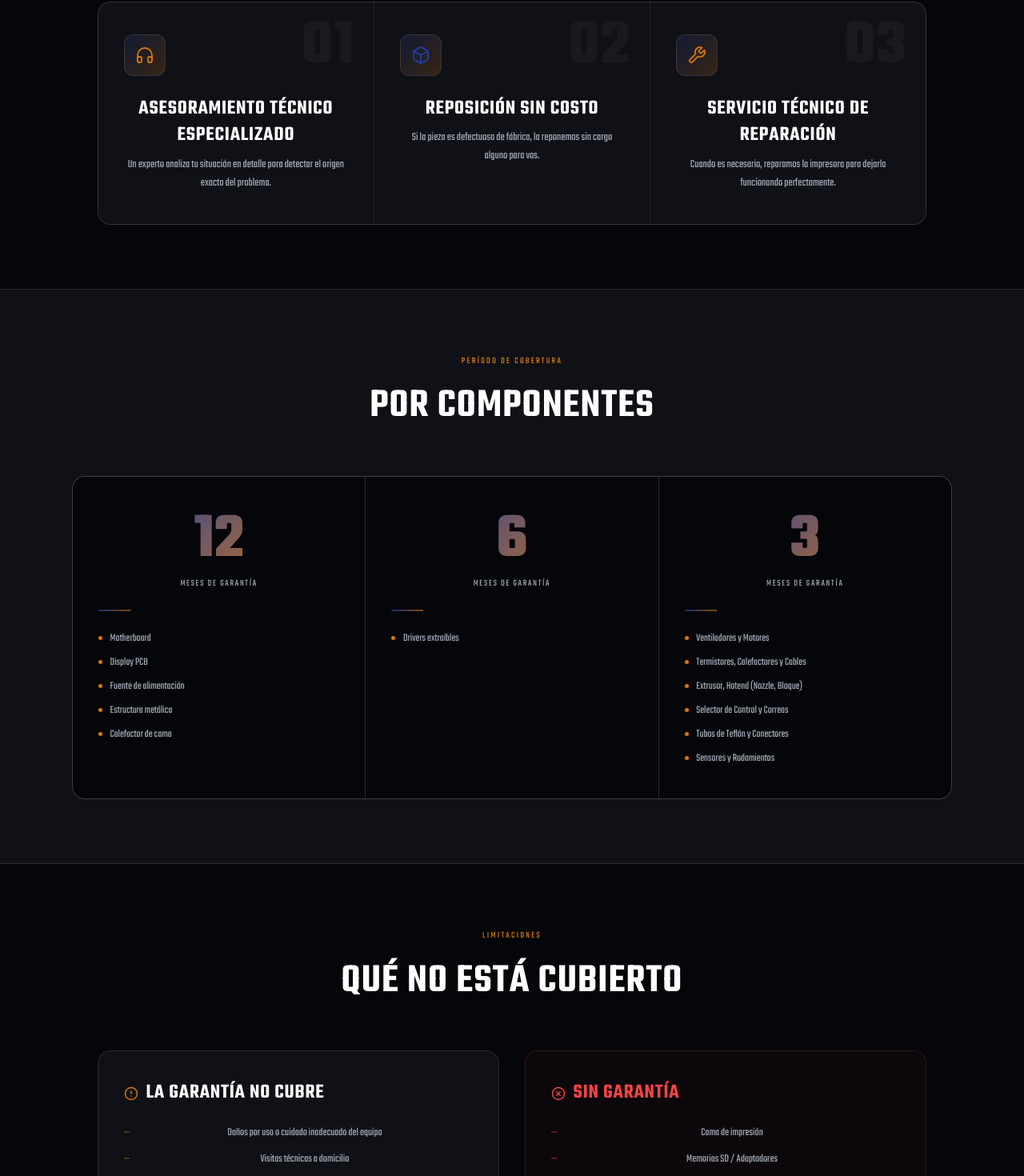
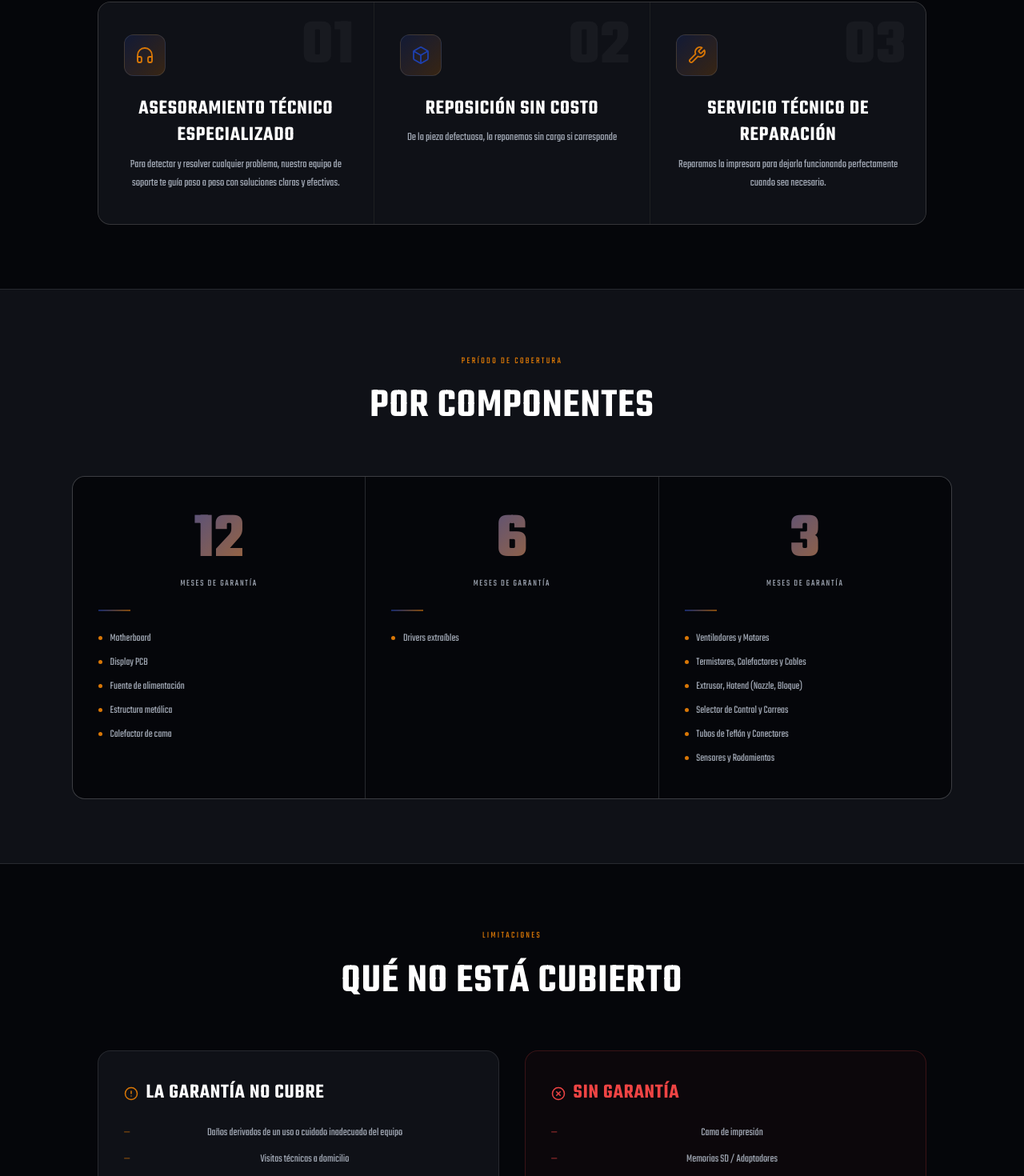
Before and after one commit to Nico0105/Ingenia-Print-Campus, a React (Create React App) app in the folder Frontend/: page /Garantia in a window 1280 px wide. Shown: the part 1151-2621 px from the top of the page at 80% size. Built offline with nearby package versions, Linux system fonts and the light colour scheme; no server answers.

Commit message:
Fix texts

```diff
--- a/Frontend/src/Pages/Garantia.jsx
+++ b/Frontend/src/Pages/Garantia.jsx
@@ -64,19 +64,19 @@ const SERVICES = [
     number: '01',
     icon: <HeadsetIcon />,
     title: 'Asesoramiento técnico especializado',
-    desc: 'Un experto analiza tu situación en detalle para detectar el origen exacto del problema.',
+    desc: 'Para detectar y resolver cualquier problema, nuestro equipo de soporte te guía paso a paso con soluciones claras y efectivas.',
   },
   {
     number: '02',
     icon: <BoxIcon />,
     title: 'Reposición sin costo',
-    desc: 'Si la pieza es defectuosa de fábrica, la reponemos sin cargo alguno para vos.',
+    desc: 'De la pieza defectuosa, la reponemos sin cargo si corresponde',
   },
   {
     number: '03',
     icon: <WrenchIcon />,
     title: 'Servicio técnico de reparación',
-    desc: 'Cuando es necesario, reparamos la impresora para dejarla funcionando perfectamente.',
+    desc: 'Reparamos la impresora para dejarla funcionando perfectamente cuando sea necesario.',
   },
 ];
 
@@ -190,10 +190,9 @@ export default function Garantia() {
               La garantía no cubre
             </div>
             <ul className="garantia-exclusion-list">
-              <li>Daños por uso o cuidado inadecuado del equipo</li>
+              <li>Daños derivados de un uso o cuidado inadecuado del equipo</li>
               <li>Visitas técnicas a domicilio</li>
-              <li>Falta de mantenimiento o limpieza</li>
-              <li>Uso en condiciones inadecuadas</li>
+              <li>Falta de mantenimiento o limpieza o uso en condiciones inadecuadas</li>
               <li>Destapado del hotend</li>
             </ul>
           </div>
@@ -224,7 +223,7 @@ export default function Garantia() {
             alguien que te acompañe. No hay bots — hablás con personas reales.
           </p>
           <a
-            href="https://wa.me/541134406167?text=Hola%20Ingenia%20Print!%20Tengo%20una%20consulta%20sobre%20la%20garantía."
+            href="https://wa.me/541149455926?text=Hola%20Ingenia%20Print!%20Tengo%20una%20consulta%20sobre%20la%20garantía."
             className="garantia-cta-btn"
             target="_blank"
             rel="noopener noreferrer"
--- a/Frontend/src/Pages/Home.jsx
+++ b/Frontend/src/Pages/Home.jsx
@@ -29,8 +29,6 @@ export default function Home() {
           ? p.imagenes.map(img => typeof img === 'string' ? img : img.url).filter(Boolean)
           : []
       }));
-      console.log('productos parseados:', parsed);
-      console.log('primera imagen:', parsed[0]?.imagenes[0]);
       setProducts(parsed);
     })
     .catch(err => console.error('Error fetching products:', err));
--- a/Frontend/src/Pages/Nosotros.jsx
+++ b/Frontend/src/Pages/Nosotros.jsx
@@ -223,9 +223,10 @@ export default function Nosotros() {
           LO QUE DISEÑÁS
         </h1>
         <p className="nos-hero-desc">
-          Desde 2018 llevamos la impresión 3D de vanguardia a manos de ingenieros,
-          diseñadores, makers y empresas de toda Argentina. Más que vender equipos:
-          construimos el futuro de la manufactura aditiva.
+          Ingenia Print nació con una idea clara: que la impresion 3D y las tecnologías de fabricacion personal sean accesibles, comprensibles y útiles para más personas.
+        </p>
+        <p className="nos-hero-desc">
+          Nuestro acercamiento a este mundo empezó como un hobby, con impresoras propias y muchas horas de aprendizaje desde casa. Con el tiempo, esa curiosidad se transformó en una pasión por la tecnología y por compartir conocimiento. Así nació Ingenia Print, a comienzos de 2023.
         </p>
         <button className="nos-hero-cta" onClick={handleCatalogo}>Conocé nuestro catálogo →</button>
         <div className="nos-scroll-line">
--- a/Frontend/src/Pages/Product.jsx
+++ b/Frontend/src/Pages/Product.jsx
@@ -68,7 +68,7 @@ export default function Product() {
     const message = encodeURIComponent(
       `Hola, me gustaría consultar disponibilidad y más información sobre: ${product.nombre}`
     );
-    window.open(`https://wa.me/541134406167?text=${message}`, "_blank");
+    window.open(`https://wa.me/541149455926?text=${message}`, "_blank");
   };
 
   return (
@@ -274,7 +274,6 @@ function RelatedProductsCarousel({ categoria, currentId, navigate }) {
       .then((data) => {
         const filtered = data
           .filter((p) => p && p.id && p.categoria === categoria && p.id !== currentId)
-          // ✅ Fix imagenes como string en productos relacionados
           .map((p) => ({
             ...p,
             imagenes: (() => {
```
